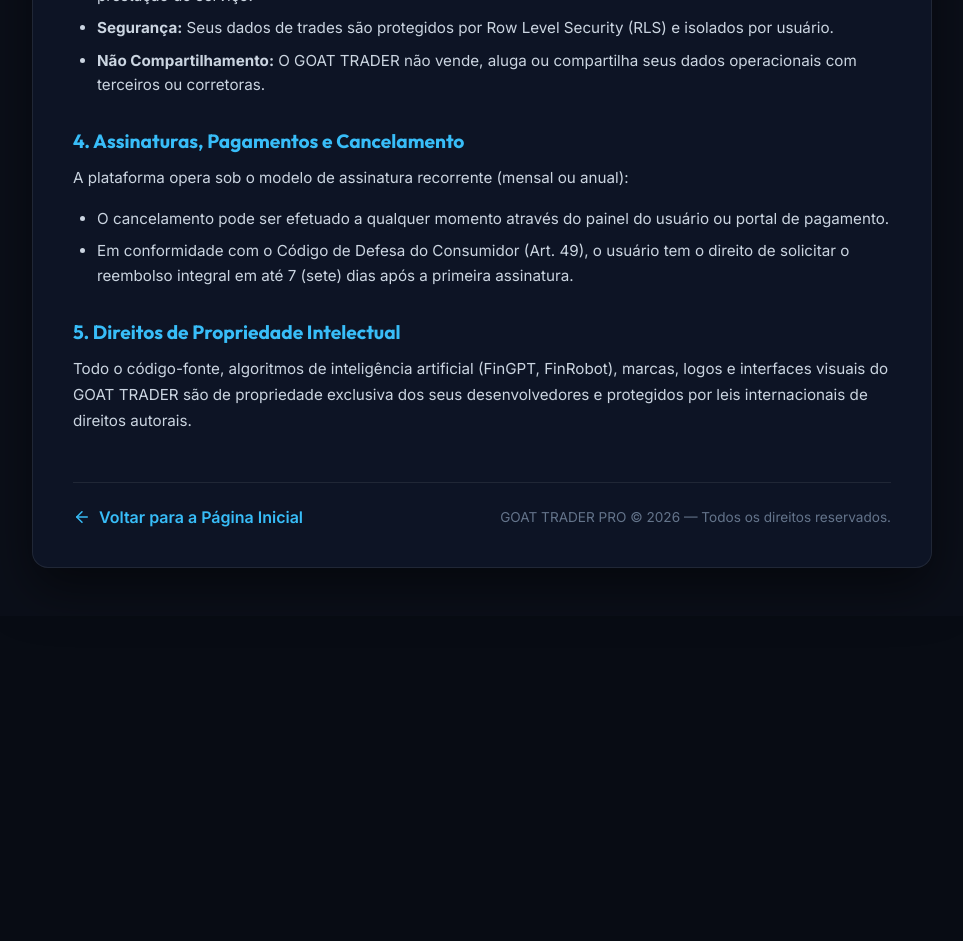
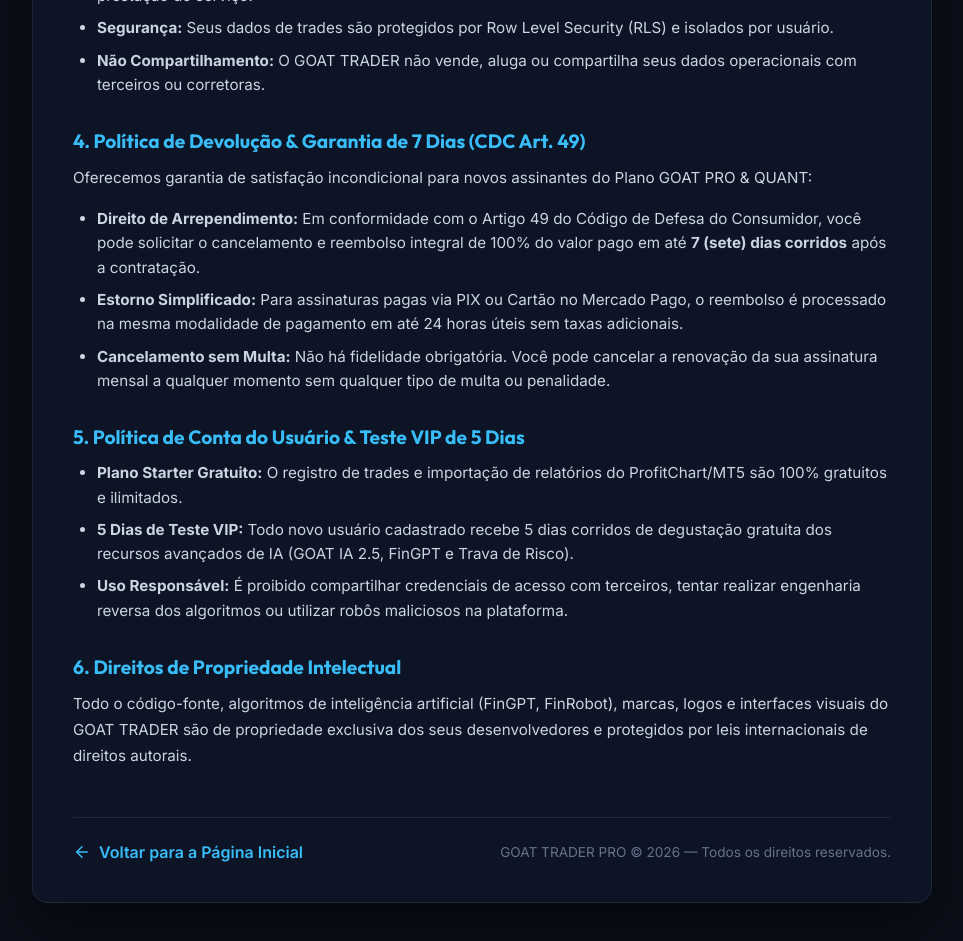
Before and after one commit to math749/goat-trader, a React (Vite) app: page /termos in a window 1280 px wide. Shown: the part 900-1841 px from the top of the page, without its empty margins (158-1121 px from the left). Before the commit the page ends 1516 px from the top, so only its background shows below. Built offline with nearby package versions, Linux system fonts and the light colour scheme; no server answers; a web font is replaced by a local one.

Commit message:
docs: update Terms of Service with explicit 7-day refund policy (CDC Art 49) and user policy

```diff
--- a/src/pages/Termos.jsx
+++ b/src/pages/Termos.jsx
@@ -44,16 +44,26 @@
         </div>
 
         <div className="termos-section">
-          <h3>4. Assinaturas, Pagamentos e Cancelamento</h3>
-          <p>A plataforma opera sob o modelo de assinatura recorrente (mensal ou anual):</p>
+          <h3>4. Política de Devolução & Garantia de 7 Dias (CDC Art. 49)</h3>
+          <p>Oferecemos garantia de satisfação incondicional para novos assinantes do Plano GOAT PRO & QUANT:</p>
           <ul>
-            <li>O cancelamento pode ser efetuado a qualquer momento através do painel do usuário ou portal de pagamento.</li>
-            <li>Em conformidade com o Código de Defesa do Consumidor (Art. 49), o usuário tem o direito de solicitar o reembolso integral em até 7 (sete) dias após a primeira assinatura.</li>
+            <li><strong>Direito de Arrependimento:</strong> Em conformidade com o Artigo 49 do Código de Defesa do Consumidor, você pode solicitar o cancelamento e reembolso integral de 100% do valor pago em até <strong>7 (sete) dias corridos</strong> após a contratação.</li>
+            <li><strong>Estorno Simplificado:</strong> Para assinaturas pagas via PIX ou Cartão no Mercado Pago, o reembolso é processado na mesma modalidade de pagamento em até 24 horas úteis sem taxas adicionais.</li>
+            <li><strong>Cancelamento sem Multa:</strong> Não há fidelidade obrigatória. Você pode cancelar a renovação da sua assinatura mensal a qualquer momento sem qualquer tipo de multa ou penalidade.</li>
           </ul>
         </div>
 
         <div className="termos-section">
-          <h3>5. Direitos de Propriedade Intelectual</h3>
+          <h3>5. Política de Conta do Usuário & Teste VIP de 5 Dias</h3>
+          <ul>
+            <li><strong>Plano Starter Gratuito:</strong> O registro de trades e importação de relatórios do ProfitChart/MT5 são 100% gratuitos e ilimitados.</li>
+            <li><strong>5 Dias de Teste VIP:</strong> Todo novo usuário cadastrado recebe 5 dias corridos de degustação gratuita dos recursos avançados de IA (GOAT IA 2.5, FinGPT e Trava de Risco).</li>
+            <li><strong>Uso Responsável:</strong> É proibido compartilhar credenciais de acesso com terceiros, tentar realizar engenharia reversa dos algoritmos ou utilizar robôs maliciosos na plataforma.</li>
+          </ul>
+        </div>
+
+        <div className="termos-section">
+          <h3>6. Direitos de Propriedade Intelectual</h3>
           <p>Todo o código-fonte, algoritmos de inteligência artificial (FinGPT, FinRobot), marcas, logos e interfaces visuais do GOAT TRADER são de propriedade exclusiva dos seus desenvolvedores e protegidos por leis internacionais de direitos autorais.</p>
         </div>
 
```
